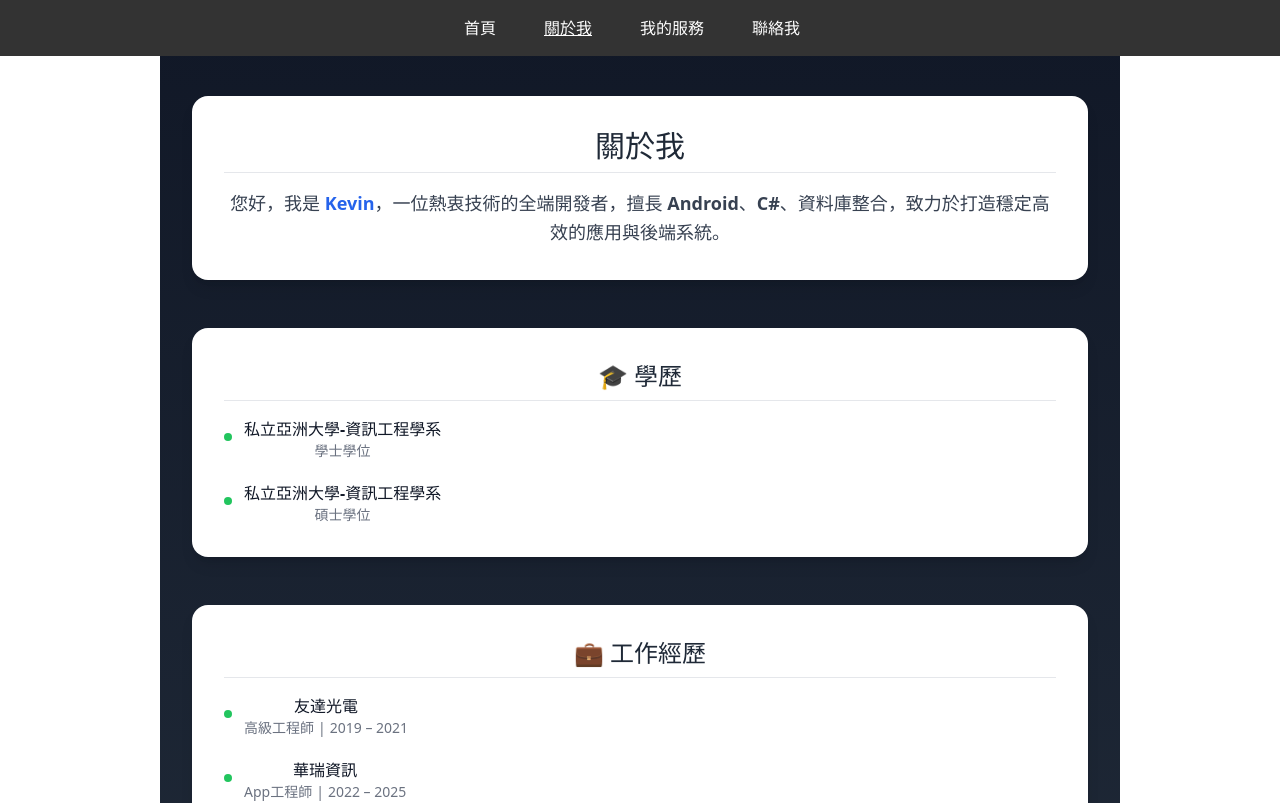
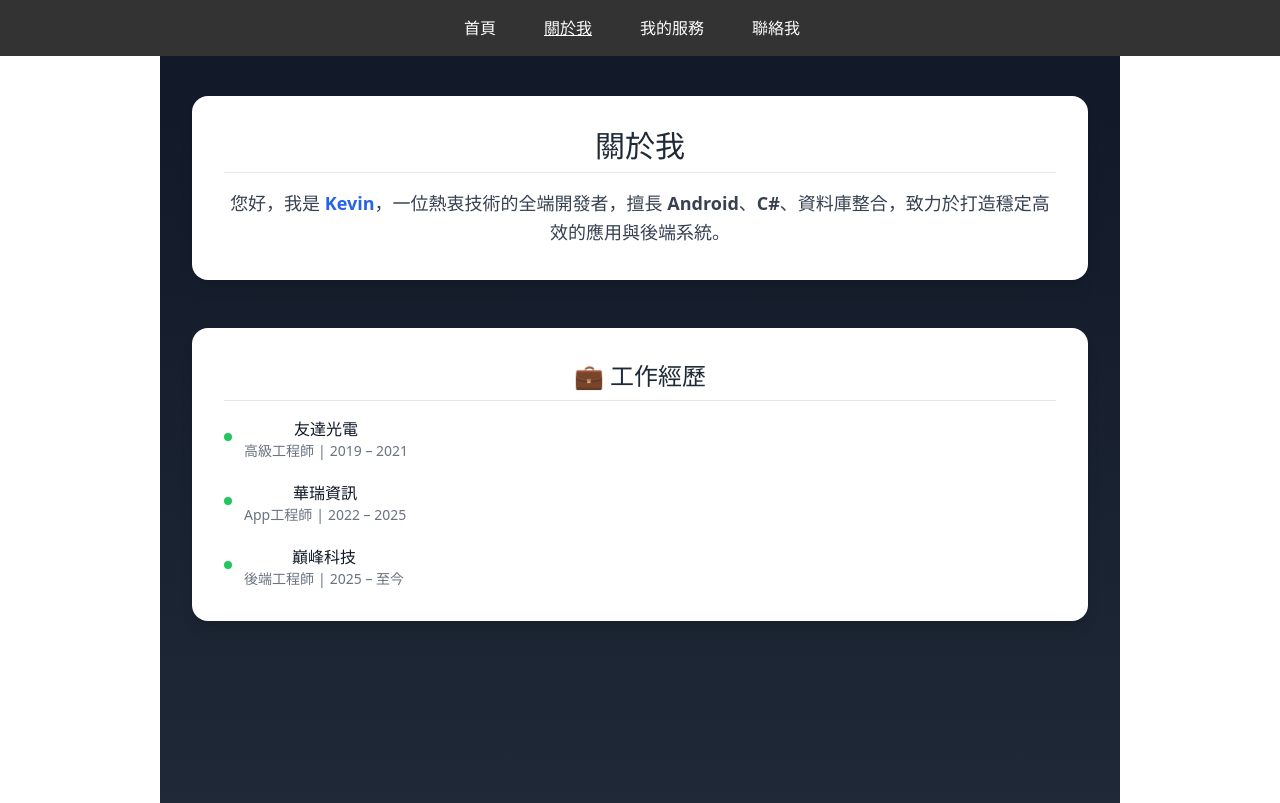
Before and after one commit to linkevin0214/profileweb, a Vue app: page /about in a window 1280 px wide. Shown: the top 803 px of the page. Built offline with nearby package versions, Linux system fonts and the light colour scheme.

Commit message:
移除學歷資料

```diff
--- a/src/components/AboutSection.vue
+++ b/src/components/AboutSection.vue
@@ -11,46 +11,6 @@
         </p>
       </div>
 
-      <!-- 學歷 -->
-      <div class="bg-white rounded-2xl p-8 shadow-lg">
-        <h3 class="text-2xl font-semibold text-gray-800 mb-4 border-b border-gray-200 pb-2">🎓 學歷</h3>
-        <ul class="space-y-5 text-gray-800 text-[16px]">
-
-    <!-- 工作經歷 1 -->
-    <li class="flex items-start gap-3">
-      <!-- 圓點 -->
-      <div class="pt-[6px]">
-        <span class="inline-block w-2 h-2 bg-green-500 rounded-full"></span>
-      </div>
-      <!-- 內容 -->
-      <div>
-        <p class="font-semibold">
-          <span class="text-gray-900">私立亞洲大學-資訊工程學系</span>
-
-        </p>
-        <p class="text-sm text-gray-500 mt-0.4">
-          學士學位
-        </p>
-      </div>
-    </li>
-
-    <!-- 工作經歷 2 -->
-    <li class="flex items-start gap-3">
-      <div class="pt-[6px]">
-        <span class="inline-block w-2 h-2 bg-green-500 rounded-full"></span>
-      </div>
-      <div>
-        <p class="font-semibold">
-          <span class="text-gray-900">私立亞洲大學-資訊工程學系</span>
-
-        </p>
-        <p class="text-sm text-gray-500 mt-0.4">
-          碩士學位
-        </p>
-      </div>
-    </li>
-  </ul>
-      </div>
       <div class="bg-white rounded-2xl p-8 shadow-lg">
   <h3 class="text-2xl font-semibold text-gray-800 mb-4 border-b border-gray-200 pb-2">💼 工作經歷</h3>
   <ul class="space-y-5 text-gray-800 text-[16px]">
```
